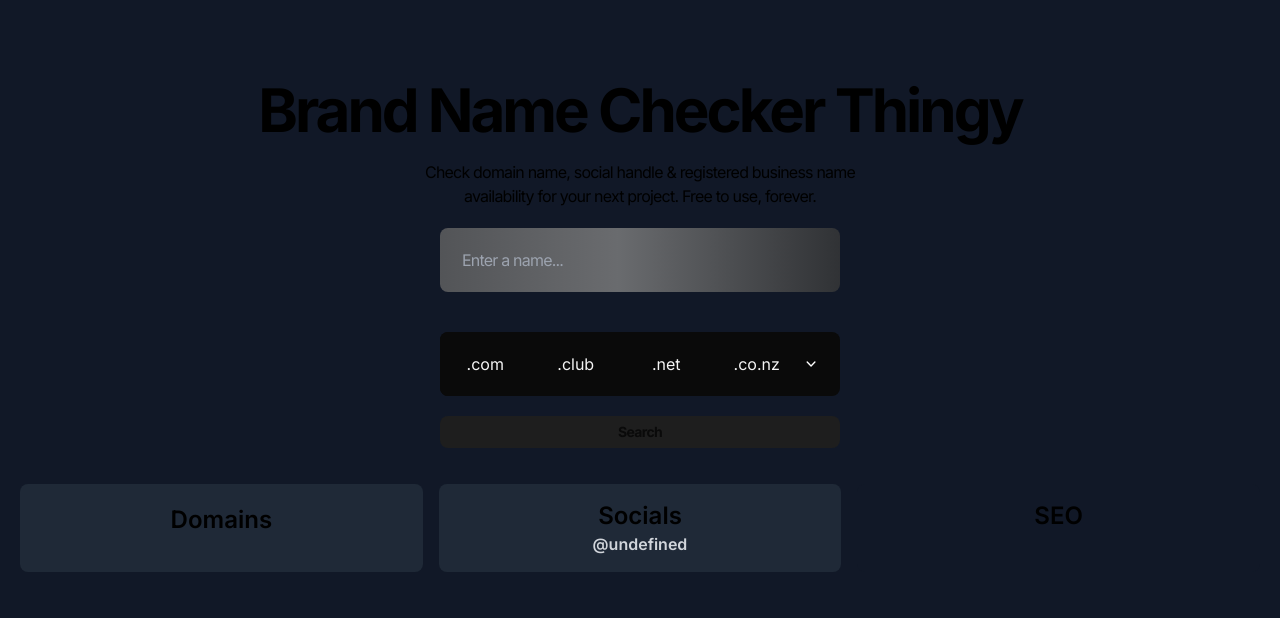
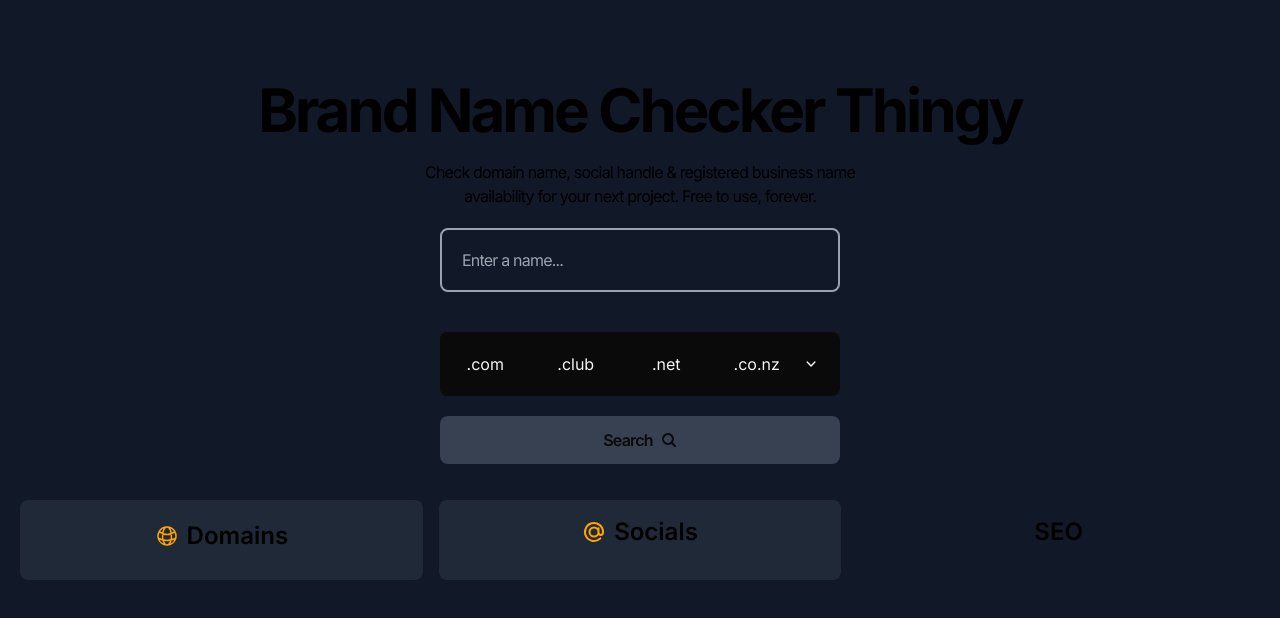
Before and after one commit to jacobbinnie/brand-name-checker-thingy, a Next.js app: page / in a window 1280 px wide. Shown: the top 618 px of the page. Built offline with nearby package versions, Linux system fonts and the light colour scheme.

Commit message:
Update color scheme

```diff
--- a/src/components/DomainList/DomainList.tsx
+++ b/src/components/DomainList/DomainList.tsx
@@ -29,7 +29,24 @@ function DomainList({ domainData }: DomainListProps) {
 
   return (
     <div className="w-full bg-gray-800 rounded-lg p-5">
-      <h2 className={"text-center text-2xl font-semibold"}>Domains</h2>
+      <div className={"flex items-center justify-center gap-2 pb-2"}>
+        <svg
+          xmlns="http://www.w3.org/2000/svg"
+          fill="none"
+          viewBox="0 0 24 24"
+          strokeWidth={1.5}
+          stroke="currentColor"
+          className="w-6 h-6 text-accent"
+        >
+          <path
+            strokeLinecap="round"
+            strokeLinejoin="round"
+            d="M12 21a9.004 9.004 0 008.716-6.747M12 21a9.004 9.004 0 01-8.716-6.747M12 21c2.485 0 4.5-4.03 4.5-9S14.485 3 12 3m0 18c-2.485 0-4.5-4.03-4.5-9S9.515 3 12 3m0 0a8.997 8.997 0 017.843 4.582M12 3a8.997 8.997 0 00-7.843 4.582m15.686 0A11.953 11.953 0 0112 10.5c-2.998 0-5.74-1.1-7.843-2.918m15.686 0A8.959 8.959 0 0121 12c0 .778-.099 1.533-.284 2.253m0 0A17.919 17.919 0 0112 16.5c-3.162 0-6.133-.815-8.716-2.247m0 0A9.015 9.015 0 013 12c0-1.605.42-3.113 1.157-4.418"
+          />
+        </svg>
+
+        <h2 className={"text-center text-2xl font-semibold"}>Domains</h2>
+      </div>
       {renderDomainResponses()}
     </div>
   );
--- a/src/components/Search/index.tsx
+++ b/src/components/Search/index.tsx
@@ -26,7 +26,7 @@ function Search({
       <div className="w-full relative flex justify-center">
         <input
           onChange={(e) => handleUpdateSearchQuery(e.target.value)}
-          className="w-full h-16 focus:outline-none animate-black-swoosh focus:animate-none cursor-pointer focus:cursor-default text-small rounded-lg placeholder:text-small tracking-tighter placeholder:tracking-tighter bg-transparent focus:bg-transparent border-2 border-transparent focus:border-tertiary transition-all px-5"
+          className="w-full h-16 border-gray-400 focus:outline-none cursor-pointer focus:cursor-default text-small rounded-lg placeholder:text-small tracking-tighter placeholder:tracking-tighter bg-transparent border-2 focus:border-accent transition-all px-5"
           type="text"
           placeholder="Enter a name..."
           value={searchQuery}
@@ -34,7 +34,7 @@ function Search({
         <ArrowPathIcon
           className={clsx(
             loading ? "block" : "hidden",
-            "w-5 h-5 absolute right-5 top-5 animate-spin text-tertiary ml-2"
+            "w-5 h-5 absolute right-5 top-5 animate-spin text-tertiary ml-2",
           )}
         />
       </div>
@@ -52,9 +52,23 @@ function Search({
       <button
         onClick={() => handleConfirmSearchQuery()}
         disabled={searchQuery.length < 3}
-        className="w-full h-8 bg-tertiary transition-all text-primary text-sm disabled:bg-secondary font-bold tracking-tighter flex items-center justify-center rounded-lg max-w-[400px]"
+        className="w-full h-12 bg-accent disabled:bg-gray-700 transition-all text-primary font-semibold tracking-tighter flex items-center justify-center rounded-lg max-w-[400px]"
       >
         Search
+        <svg
+          xmlns="http://www.w3.org/2000/svg"
+          fill="none"
+          viewBox="0 0 24 24"
+          strokeWidth={3}
+          stroke="currentColor"
+          className="w-4 h-4 ml-2"
+        >
+          <path
+            strokeLinecap="round"
+            strokeLinejoin="round"
+            d="M21 21l-5.197-5.197m0 0A7.5 7.5 0 105.196 5.196a7.5 7.5 0 0010.607 10.607z"
+          />
+        </svg>
       </button>
     </div>
   );
--- a/src/components/SocialResult/index.tsx
+++ b/src/components/SocialResult/index.tsx
@@ -33,10 +33,28 @@ function SocialResult({ search }: SocialResultProps) {
 
   return (
     <div className={"bg-gray-800 rounded-lg p-4 flex flex-col"}>
-      <h2 className={"text-center text-2xl font-semibold"}>Socials</h2>
-      <p
-        className={"text-center text-gray-300 font-semibold"}
-      >{`@${search?.query}`}</p>
+      <div className={"flex items-center justify-center gap-2 pb-2"}>
+        <svg
+          xmlns="http://www.w3.org/2000/svg"
+          fill="none"
+          viewBox="0 0 24 24"
+          strokeWidth={2}
+          stroke="currentColor"
+          className="w-6 h-6 text-accent"
+        >
+          <path
+            strokeLinecap="round"
+            d="M16.5 12a4.5 4.5 0 11-9 0 4.5 4.5 0 019 0zm0 0c0 1.657 1.007 3 2.25 3S21 13.657 21 12a9 9 0 10-2.636 6.364M16.5 12V8.25"
+          />
+        </svg>
+        <h2 className={"text-center text-2xl font-semibold"}>Socials</h2>
+      </div>
+
+      {search?.query && (
+        <p
+          className={"text-center text-gray-300 font-semibold"}
+        >{`@${search?.query}`}</p>
+      )}
       {data && (
         <table>
           <tbody>
```
